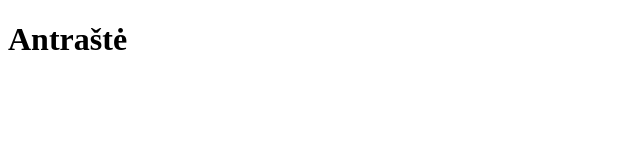
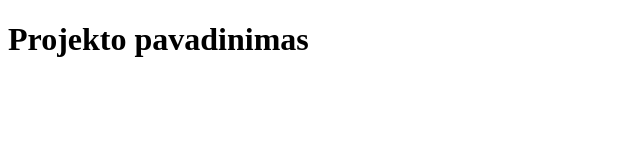
Before and after one commit to jarmolovskis/240213WEB160VAK, a plain HTML site: page index.html in a window 1280 px wide. Shown: the whole page, without its empty margins (0-640 px from the left). Drawn offline with Linux system fonts and the light colour scheme.

Commit message:
Update index.html

```diff
--- a/index.html
+++ b/index.html
@@ -6,7 +6,7 @@
 </head>
 <body>
 
-    <h1>Antraštė</h1>
+    <h1>Projekto pavadinimas</h1>
 
 </body>
 </html>
```
